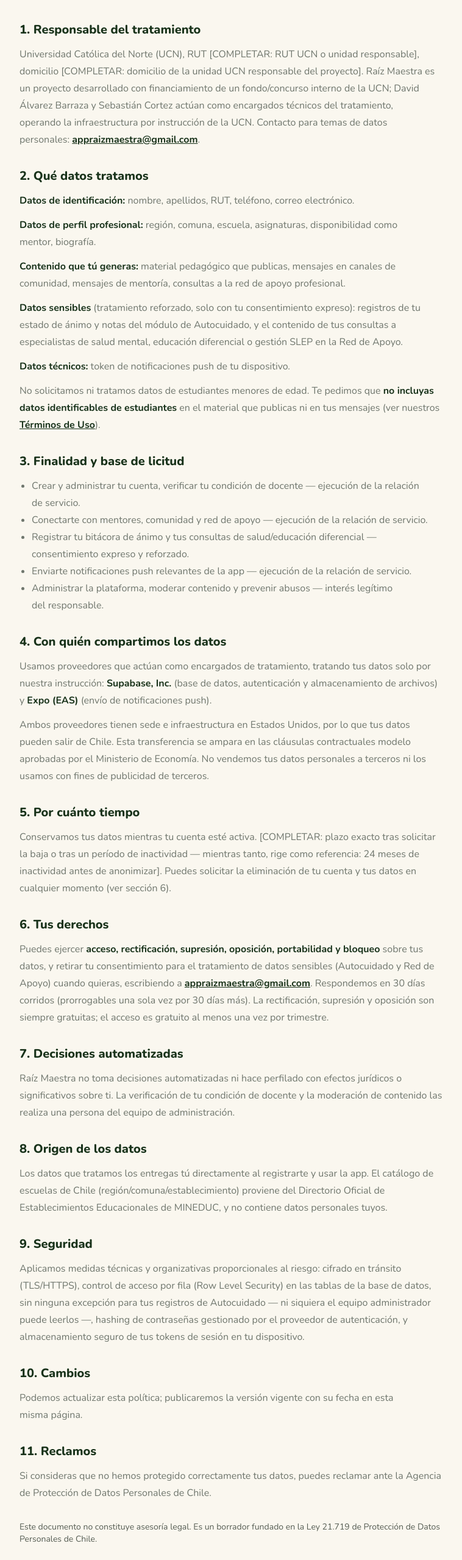
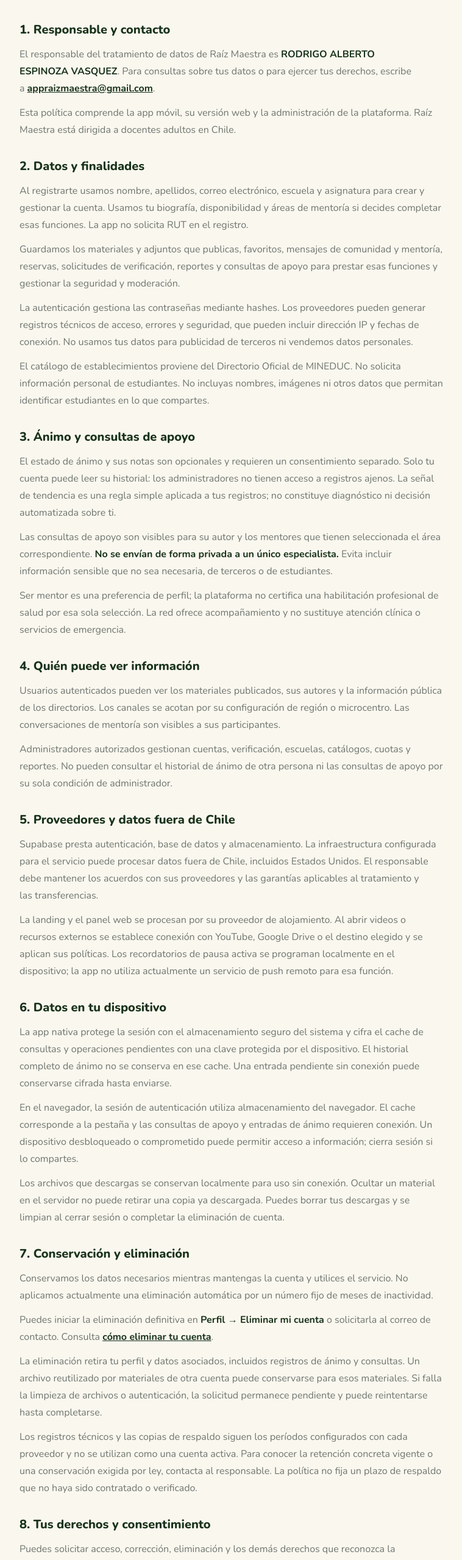
Before and after one commit to Raiz-maestra/web-raiz-maestra, a Next.js app: page /privacidad in a window 1280 px wide. Shown: the part 234-2793 px from the top of the page at 61% size, without its empty margins (260-1018 px from the left). Built offline with nearby package versions, Linux system fonts and the light colour scheme.

Commit message:
fix: actualizar políticas y proteger administración

```diff
--- a/src/app/admin/verificacion/page.tsx
+++ b/src/app/admin/verificacion/page.tsx
@@ -36,7 +36,7 @@
           </p>
           <p className="text-sm text-[var(--color-rm-ink)]/70">{s.profiles?.schools?.nombre}</p>
           <div className="mt-2 flex gap-2">
-            <form action={approveVerification.bind(null, s.id, s.user_id)}>
+            <form action={approveVerification.bind(null, s.id)}>
               <button type="submit" className="rounded bg-[var(--color-rm-green)] px-3 py-1 text-white">
                 Aprobar
               </button>
--- /dev/null
+++ b/src/app/eliminar-cuenta/page.tsx
@@ -0,0 +1,26 @@
+import type { Metadata } from "next";
+import { LegalPage, LegalSection } from "@/components/legal-page";
+
+export const metadata: Metadata = { title: "Eliminar cuenta — Raíz Maestra", description: "Cómo eliminar tu cuenta y datos de Raíz Maestra." };
+
+export default function EliminarCuentaPage() {
+  return <LegalPage title="Eliminar tu cuenta" updated="12 de octubre de 2026">
+    <LegalSection title="Desde la app">
+      <ol className="list-decimal pl-5">
+        <li>Inicia sesión con la cuenta que deseas eliminar.</li>
+        <li>Abre Perfil y elige Eliminar mi cuenta.</li>
+        <li>Lee el aviso, escribe ELIMINAR y confirma.</li>
+        <li>Si aparece una limpieza pendiente, reintenta desde la misma pantalla.</li>
+      </ol>
+      <p>La eliminación es definitiva. Los administradores encuentran la misma opción en su panel; el último administrador activo debe transferir la administración antes de eliminarse.</p>
+    </LegalSection>
+    <LegalSection title="Si no puedes entrar">
+      <p>Envía una solicitud desde el correo asociado a tu cuenta a <a className="font-bold text-rm-ink underline" href="mailto:appraizmaestra@gmail.com?subject=Solicitud%20de%20eliminaci%C3%B3n%20de%20cuenta">appraizmaestra@gmail.com</a>, dirigida al responsable RODRIGO ALBERTO ESPINOZA VASQUEZ. Indica que deseas eliminar tu cuenta de Raíz Maestra. No envíes contraseñas, documentos de identidad ni notas sensibles.</p>
+      <p>El responsable verificará tu solicitud y te informará su estado. Esta página ofrece un canal de solicitud; no elimina una cuenta por visitar el enlace.</p>
+    </LegalSection>
+    <LegalSection title="Qué se elimina y qué puede conservarse">
+      <p>Se retiran la cuenta, perfil, registros de ánimo, consultas, conversaciones y contenido asociado. Los archivos reutilizados en materiales de otra cuenta pueden mantenerse para no afectar su contenido. La limpieza de autenticación y archivos puede requerir reintentos.</p>
+      <p>Los registros técnicos y respaldos están sujetos a la retención configurada con los proveedores y a obligaciones legales aplicables. Puedes solicitar al responsable información sobre esos períodos. Consulta la <a href="/privacidad" className="font-bold text-rm-ink underline">Política de Privacidad</a> para más detalles.</p>
+    </LegalSection>
+  </LegalPage>;
+}
--- a/src/app/privacidad/page.tsx
+++ b/src/app/privacidad/page.tsx
@@ -3,154 +3,53 @@
 
 export const metadata: Metadata = {
   title: "Política de Privacidad — Raíz Maestra",
-  description:
-    "Cómo Raíz Maestra (Universidad Católica del Norte) trata los datos personales de los docentes que usan la app.",
+  description: "Datos, privacidad, derechos y contacto del responsable de Raíz Maestra.",
 };
 
 export default function PrivacidadPage() {
   return (
-    <LegalPage title="Política de Privacidad" updated="3 de septiembre de 2026">
-      <LegalSection title="1. Responsable del tratamiento">
-        <p>
-          Universidad Católica del Norte (UCN), RUT [COMPLETAR: RUT UCN o unidad responsable],
-          domicilio [COMPLETAR: domicilio de la unidad UCN responsable del proyecto]. Raíz Maestra es
-          un proyecto desarrollado con financiamiento de un fondo/concurso interno de la UCN; David
-          Álvarez Barraza y Sebastián Cortez actúan como encargados técnicos del tratamiento, operando
-          la infraestructura por instrucción de la UCN. Contacto para temas de datos personales:{" "}
-          <a className="font-bold text-rm-ink underline" href="mailto:appraizmaestra@gmail.com">
-            appraizmaestra@gmail.com
-          </a>
-          .
-        </p>
+    <LegalPage title="Política de Privacidad" updated="12 de octubre de 2026">
+      <LegalSection title="1. Responsable y contacto">
+        <p>El responsable del tratamiento de datos de Raíz Maestra es <strong className="text-rm-ink">RODRIGO ALBERTO ESPINOZA VASQUEZ</strong>. Para consultas sobre tus datos o para ejercer tus derechos, escribe a <a className="font-bold text-rm-ink underline" href="mailto:appraizmaestra@gmail.com">appraizmaestra@gmail.com</a>.</p>
+        <p>Esta política comprende la app móvil, su versión web y la administración de la plataforma. Raíz Maestra está dirigida a docentes adultos en Chile.</p>
       </LegalSection>
-
-      <LegalSection title="2. Qué datos tratamos">
-        <p>
-          <strong className="text-rm-ink">Datos de identificación:</strong> nombre, apellidos, RUT,
-          teléfono, correo electrónico.
-        </p>
-        <p>
-          <strong className="text-rm-ink">Datos de perfil profesional:</strong> región, comuna,
-          escuela, asignaturas, disponibilidad como mentor, biografía.
-        </p>
-        <p>
-          <strong className="text-rm-ink">Contenido que tú generas:</strong> material pedagógico que
-          publicas, mensajes en canales de comunidad, mensajes de mentoría, consultas a la red de
-          apoyo profesional.
-        </p>
-        <p>
-          <strong className="text-rm-ink">Datos sensibles</strong> (tratamiento reforzado, solo con tu
-          consentimiento expreso): registros de tu estado de ánimo y notas del módulo de Autocuidado,
-          y el contenido de tus consultas a especialistas de salud mental, educación diferencial o
-          gestión SLEP en la Red de Apoyo.
-        </p>
-        <p>
-          <strong className="text-rm-ink">Datos técnicos:</strong> token de notificaciones push de tu
-          dispositivo.
-        </p>
-        <p>
-          No solicitamos ni tratamos datos de estudiantes menores de edad. Te pedimos que{" "}
-          <strong className="text-rm-ink">no incluyas datos identificables de estudiantes</strong> en
-          el material que publicas ni en tus mensajes (ver nuestros{" "}
-          <a className="font-bold text-rm-ink underline" href="/terminos">
-            Términos de Uso
-          </a>
-          ).
-        </p>
+      <LegalSection title="2. Datos y finalidades">
+        <p>Al registrarte usamos nombre, apellidos, correo electrónico, escuela y asignatura para crear y gestionar la cuenta. Usamos tu biografía, disponibilidad y áreas de mentoría si decides completar esas funciones. La app no solicita RUT en el registro.</p>
+        <p>Guardamos los materiales y adjuntos que publicas, favoritos, mensajes de comunidad y mentoría, reservas, solicitudes de verificación, reportes y consultas de apoyo para prestar esas funciones y gestionar la seguridad y moderación.</p>
+        <p>La autenticación gestiona las contraseñas mediante hashes. Los proveedores pueden generar registros técnicos de acceso, errores y seguridad, que pueden incluir dirección IP y fechas de conexión. No usamos tus datos para publicidad de terceros ni vendemos datos personales.</p>
+        <p>El catálogo de establecimientos proviene del Directorio Oficial de MINEDUC. No solicita información personal de estudiantes. No incluyas nombres, imágenes ni otros datos que permitan identificar estudiantes en lo que compartes.</p>
       </LegalSection>
-
-      <LegalSection title="3. Finalidad y base de licitud">
-        <ul className="list-disc pl-5">
-          <li>Crear y administrar tu cuenta, verificar tu condición de docente — ejecución de la relación de servicio.</li>
-          <li>Conectarte con mentores, comunidad y red de apoyo — ejecución de la relación de servicio.</li>
-          <li>Registrar tu bitácora de ánimo y tus consultas de salud/educación diferencial — consentimiento expreso y reforzado.</li>
-          <li>Enviarte notificaciones push relevantes de la app — ejecución de la relación de servicio.</li>
-          <li>Administrar la plataforma, moderar contenido y prevenir abusos — interés legítimo del responsable.</li>
-        </ul>
+      <LegalSection title="3. Ánimo y consultas de apoyo">
+        <p>El estado de ánimo y sus notas son opcionales y requieren un consentimiento separado. Solo tu cuenta puede leer su historial: los administradores no tienen acceso a registros ajenos. La señal de tendencia es una regla simple aplicada a tus registros; no constituye diagnóstico ni decisión automatizada sobre ti.</p>
+        <p>Las consultas de apoyo son visibles para su autor y los mentores que tienen seleccionada el área correspondiente. <strong className="text-rm-ink">No se envían de forma privada a un único especialista.</strong> Evita incluir información sensible que no sea necesaria, de terceros o de estudiantes.</p>
+        <p>Ser mentor es una preferencia de perfil; la plataforma no certifica una habilitación profesional de salud por esa sola selección. La red ofrece acompañamiento y no sustituye atención clínica o servicios de emergencia.</p>
       </LegalSection>
-
-      <LegalSection title="4. Con quién compartimos los datos">
-        <p>
-          Usamos proveedores que actúan como encargados de tratamiento, tratando tus datos solo por
-          nuestra instrucción: <strong className="text-rm-ink">Supabase, Inc.</strong> (base de datos,
-          autenticación y almacenamiento de archivos) y <strong className="text-rm-ink">Expo (EAS)</strong>{" "}
-          (envío de notificaciones push).
-        </p>
-        <p>
-          Ambos proveedores tienen sede e infraestructura en Estados Unidos, por lo que tus datos
-          pueden salir de Chile. Esta transferencia se ampara en las cláusulas contractuales modelo
-          aprobadas por el Ministerio de Economía. No vendemos tus datos personales a terceros ni los
-          usamos con fines de publicidad de terceros.
-        </p>
+      <LegalSection title="4. Quién puede ver información">
+        <p>Usuarios autenticados pueden ver los materiales publicados, sus autores y la información pública de los directorios. Los canales se acotan por su configuración de región o microcentro. Las conversaciones de mentoría son visibles a sus participantes.</p>
+        <p>Administradores autorizados gestionan cuentas, verificación, escuelas, catálogos, cuotas y reportes. No pueden consultar el historial de ánimo de otra persona ni las consultas de apoyo por su sola condición de administrador.</p>
       </LegalSection>
-
-      <LegalSection title="5. Por cuánto tiempo">
-        <p>
-          Conservamos tus datos mientras tu cuenta esté activa. [COMPLETAR: plazo exacto tras
-          solicitar la baja o tras un período de inactividad — mientras tanto, rige como referencia: 24
-          meses de inactividad antes de anonimizar]. Puedes solicitar la eliminación de tu cuenta y tus
-          datos en cualquier momento (ver sección 6).
-        </p>
+      <LegalSection title="5. Proveedores y datos fuera de Chile">
+        <p>Supabase presta autenticación, base de datos y almacenamiento. La infraestructura configurada para el servicio puede procesar datos fuera de Chile, incluidos Estados Unidos. El responsable debe mantener los acuerdos con sus proveedores y las garantías aplicables al tratamiento y las transferencias.</p>
+        <p>La landing y el panel web se procesan por su proveedor de alojamiento. Al abrir videos o recursos externos se establece conexión con YouTube, Google Drive o el destino elegido y se aplican sus políticas. Los recordatorios de pausa activa se programan localmente en el dispositivo; la app no utiliza actualmente un servicio de push remoto para esa función.</p>
       </LegalSection>
-
-      <LegalSection title="6. Tus derechos">
-        <p>
-          Puedes ejercer <strong className="text-rm-ink">acceso, rectificación, supresión, oposición,
-          portabilidad y bloqueo</strong> sobre tus datos, y retirar tu consentimiento para el
-          tratamiento de datos sensibles (Autocuidado y Red de Apoyo) cuando quieras, escribiendo a{" "}
-          <a className="font-bold text-rm-ink underline" href="mailto:appraizmaestra@gmail.com">
-            appraizmaestra@gmail.com
-          </a>
-          . Respondemos en 30 días corridos (prorrogables una sola vez por 30 días más). La
-          rectificación, supresión y oposición son siempre gratuitas; el acceso es gratuito al menos
-          una vez por trimestre.
-        </p>
+      <LegalSection title="6. Datos en tu dispositivo">
+        <p>La app nativa protege la sesión con el almacenamiento seguro del sistema y cifra el cache de consultas y operaciones pendientes con una clave protegida por el dispositivo. El historial completo de ánimo no se conserva en ese cache. Una entrada pendiente sin conexión puede conservarse cifrada hasta enviarse.</p>
+        <p>En el navegador, la sesión de autenticación utiliza almacenamiento del navegador. El cache corresponde a la pestaña y las consultas de apoyo y entradas de ánimo requieren conexión. Un dispositivo desbloqueado o comprometido puede permitir acceso a información; cierra sesión si lo compartes.</p>
+        <p>Los archivos que descargas se conservan localmente para uso sin conexión. Ocultar un material en el servidor no puede retirar una copia ya descargada. Puedes borrar tus descargas y se limpian al cerrar sesión o completar la eliminación de cuenta.</p>
       </LegalSection>
-
-      <LegalSection title="7. Decisiones automatizadas">
-        <p>
-          Raíz Maestra no toma decisiones automatizadas ni hace perfilado con efectos jurídicos o
-          significativos sobre ti. La verificación de tu condición de docente y la moderación de
-          contenido las realiza una persona del equipo de administración.
-        </p>
+      <LegalSection title="7. Conservación y eliminación">
+        <p>Conservamos los datos necesarios mientras mantengas la cuenta y utilices el servicio. No aplicamos actualmente una eliminación automática por un número fijo de meses de inactividad.</p>
+        <p>Puedes iniciar la eliminación definitiva en <strong className="text-rm-ink">Perfil → Eliminar mi cuenta</strong> o solicitarla al correo de contacto. Consulta <a className="font-bold text-rm-ink underline" href="/eliminar-cuenta">cómo eliminar tu cuenta</a>.</p>
+        <p>La eliminación retira tu perfil y datos asociados, incluidos registros de ánimo y consultas. Un archivo reutilizado por materiales de otra cuenta puede conservarse para esos materiales. Si falla la limpieza de archivos o autenticación, la solicitud permanece pendiente y puede reintentarse hasta completarse.</p>
+        <p>Los registros técnicos y las copias de respaldo siguen los períodos configurados con cada proveedor y no se utilizan como una cuenta activa. Para conocer la retención concreta vigente o una conservación exigida por ley, contacta al responsable. La política no fija un plazo de respaldo que no haya sido contratado o verificado.</p>
       </LegalSection>
-
-      <LegalSection title="8. Origen de los datos">
-        <p>
-          Los datos que tratamos los entregas tú directamente al registrarte y usar la app. El
-          catálogo de escuelas de Chile (región/comuna/establecimiento) proviene del Directorio
-          Oficial de Establecimientos Educacionales de MINEDUC, y no contiene datos personales tuyos.
-        </p>
+      <LegalSection title="8. Tus derechos y consentimiento">
+        <p>Puedes solicitar acceso, corrección, eliminación y los demás derechos que reconozca la legislación aplicable, así como retirar el consentimiento para datos sensibles, escribiendo a <a className="font-bold text-rm-ink underline" href="mailto:appraizmaestra@gmail.com">appraizmaestra@gmail.com</a>. Podremos verificar que eres titular de la cuenta antes de entregar o modificar datos. Retirar consentimiento no afecta la licitud del tratamiento anterior y puede impedir continuar usando la función correspondiente.</p>
+        <p>La política considera la <a className="font-bold text-rm-ink underline" href="https://www.bcn.cl/leychile/navegar?idNorma=141599&amp;idVersion=2023-05-09">Ley 19.628</a>. Las modificaciones de la <a className="font-bold text-rm-ink underline" href="https://www.bcn.cl/leychile/Navegar?idNorma=1209272&amp;idVersion=2026-12-01">Ley 21.719</a> entran en vigencia el 1 de diciembre de 2026. Las solicitudes se atienden conforme a los plazos y mecanismos legales aplicables en cada momento.</p>
       </LegalSection>
-
-      <LegalSection title="9. Seguridad">
-        <p>
-          Aplicamos medidas técnicas y organizativas proporcionales al riesgo: cifrado en tránsito
-          (TLS/HTTPS), control de acceso por fila (Row Level Security) en las tablas de la base de
-          datos, sin ninguna excepción para tus registros de Autocuidado — ni siquiera el equipo
-          administrador puede leerlos —, hashing de contraseñas gestionado por el proveedor de
-          autenticación, y almacenamiento seguro de tus tokens de sesión en tu dispositivo.
-        </p>
+      <LegalSection title="9. Cambios y consultas">
+        <p>Publicamos la fecha de actualización en esta página. Si cambia sustancialmente la finalidad o el uso de datos sensibles, informaremos el cambio y solicitaremos el consentimiento que corresponda. Para consultas o reclamos, contacta primero al responsable sin perjuicio de los mecanismos legales disponibles.</p>
       </LegalSection>
-
-      <LegalSection title="10. Cambios">
-        <p>
-          Podemos actualizar esta política; publicaremos la versión vigente con su fecha en esta misma
-          página.
-        </p>
-      </LegalSection>
-
-      <LegalSection title="11. Reclamos">
-        <p>
-          Si consideras que no hemos protegido correctamente tus datos, puedes reclamar ante la
-          Agencia de Protección de Datos Personales de Chile.
-        </p>
-      </LegalSection>
-
-      <p className="text-sm text-rm-ink-muted">
-        Este documento no constituye asesoría legal. Es un borrador fundado en la Ley 21.719 de
-        Protección de Datos Personales de Chile.
-      </p>
     </LegalPage>
   );
 }
--- a/src/app/terminos/page.tsx
+++ b/src/app/terminos/page.tsx
@@ -9,11 +9,10 @@
 
 export default function TerminosPage() {
   return (
-    <LegalPage title="Términos de Uso" updated="3 de septiembre de 2026">
+    <LegalPage title="Términos de Uso" updated="12 de octubre de 2026">
       <LegalSection title="1. Quiénes ofrecen el servicio">
         <p>
-          Raíz Maestra es una app desarrollada en el marco de un proyecto de la Universidad Católica
-          del Norte (UCN), operada técnicamente por David Álvarez Barraza y Sebastián Cortez. Al crear
+          Raíz Maestra es un servicio para docentes, cuyo responsable es RODRIGO ALBERTO ESPINOZA VASQUEZ. Al crear
           una cuenta aceptas estos Términos y nuestra{" "}
           <a className="font-bold text-rm-ink underline" href="/privacidad">
             Política de Privacidad
@@ -24,9 +23,7 @@
 
       <LegalSection title="2. Quién puede usar la app">
         <p>
-          Raíz Maestra está dirigida a docentes que ejercen o han ejercido en escuelas rurales de
-          Chile, mayores de edad. La verificación de tu condición de docente se realiza contra el
-          Directorio Oficial de Establecimientos Educacionales de MINEDUC. No está dirigida a
+          Raíz Maestra está dirigida a docentes mayores de edad de Chile, con especial foco en escuelas rurales. La solicitud de verificación se revisa por el equipo de administración con la información de tu perfil y establecimiento. No está dirigida a
           estudiantes ni a menores de edad.
         </p>
       </LegalSection>
@@ -34,8 +31,7 @@
       <LegalSection title="3. Tu cuenta">
         <p>
           Eres responsable de la información que entregas al registrarte y de mantener la
-          confidencialidad de tu contraseña. Puedes solicitar la eliminación de tu cuenta en cualquier
-          momento escribiendo a{" "}
+          confidencialidad de tu contraseña. Puedes eliminar tu cuenta desde Perfil → Eliminar mi cuenta o solicitar asistencia escribiendo a{" "}
           <a className="font-bold text-rm-ink underline" href="mailto:appraizmaestra@gmail.com">
             appraizmaestra@gmail.com
           </a>
@@ -49,7 +45,7 @@
           declaras que tienes derecho a compartir ese contenido y que es tuyo o cuentas con la
           autorización correspondiente. Conservas la propiedad intelectual del material que subes;
           nos otorgas una licencia no exclusiva para almacenarlo y mostrarlo dentro de la app a otros
-          docentes verificados, con el único fin de operar el servicio.
+          usuarios autenticados, con el único fin de operar el servicio.
         </p>
         <p>
           <strong className="text-rm-ink">
@@ -68,7 +64,7 @@
 
       <LegalSection title="5. Mentorías y red de apoyo">
         <p>
-          Las mentorías entre pares y las consultas a la red de apoyo (salud mental, educación
+          La selección del rol de mentor no acredita por sí sola un título profesional. Las consultas son visibles a los mentores del área seleccionada. Las mentorías entre pares y las consultas a la red de apoyo (salud mental, educación
           diferencial, gestión SLEP) son un espacio de acompañamiento entre docentes y no reemplazan
           atención profesional de salud formal. Si estás viviendo una emergencia, contacta a los
           canales de emergencia correspondientes.
@@ -107,11 +103,7 @@
         </p>
       </LegalSection>
 
-      <p className="text-sm text-rm-ink-muted">
-        Este documento no constituye asesoría legal. Es un borrador redactado para cumplir con los
-        requisitos de publicación de Play Store y App Store, complementario a la Política de
-        Privacidad.
-      </p>
+
     </LegalPage>
   );
 }
--- a/src/components/legal-page.tsx
+++ b/src/components/legal-page.tsx
@@ -44,13 +44,14 @@
             <Image src="/icon.png" alt="" width={28} height={28} className="rounded-lg" />
             <span className="text-sm text-rm-ink-secondary">© 2026 Raíz Maestra</span>
           </div>
-          <div className="flex gap-6">
+          <div className="flex flex-wrap gap-6">
             <Link href="/privacidad" className="text-sm font-bold text-rm-ink-secondary hover:text-rm-ink">
               Privacidad
             </Link>
             <Link href="/terminos" className="text-sm font-bold text-rm-ink-secondary hover:text-rm-ink">
               Términos
             </Link>
+            <Link href="/eliminar-cuenta" className="text-sm font-bold text-rm-ink-secondary hover:text-rm-ink">Eliminar cuenta</Link>
             <a
               href="mailto:appraizmaestra@gmail.com"
               className="text-sm font-bold text-rm-ink-secondary hover:text-rm-ink"
--- a/src/lib/supabase/dal.ts
+++ b/src/lib/supabase/dal.ts
@@ -15,11 +15,11 @@
 
   const { data: profile, error } = await supabase
     .from('profiles')
-    .select('base_role')
+    .select('base_role, is_active')
     .eq('user_id', user.id)
     .single();
 
-  if (error || profile?.base_role !== 'admin') {
+  if (error || profile?.base_role !== 'admin' || !profile.is_active) {
     await supabase.auth.signOut();
     redirect('/login?error=sin-acceso');
   }
```
Also changed, not shown: src/app/admin/verificacion/actions.ts (+4 -15 lines), 1 other file (tests, documents, lock files or other folders).
